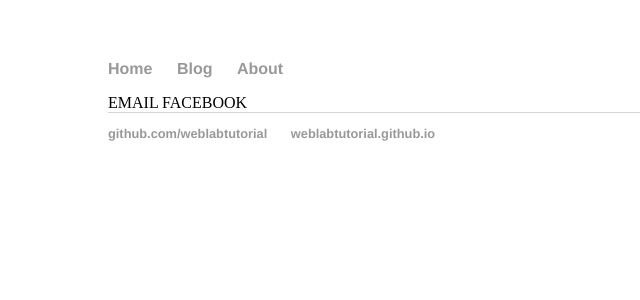
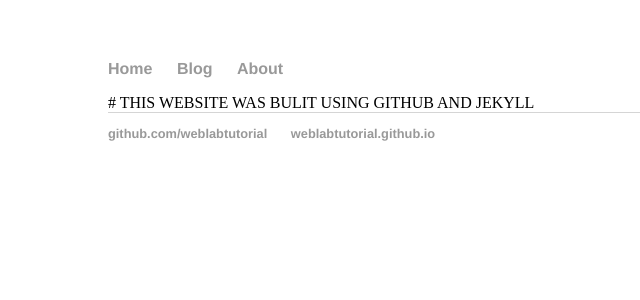
Before and after one commit to MAHAKBACHANI/F28WP-lab1, a Jekyll site: the page built from about.html, in a window 1280 px wide. Shown: the top 300 px of the page, without its empty margins (84-724 px from the left). Built offline with Jekyll 4.4.1, drawn with Linux system fonts in a browser that asks for light colours.

Commit message:
Update about.html

```diff
--- a/about.html
+++ b/about.html
@@ -3,5 +3,4 @@ layout: default
 title: About Page
 ---
 
-EMAIL
-FACEBOOK
+# THIS WEBSITE WAS BULIT USING GITHUB AND JEKYLL
```
